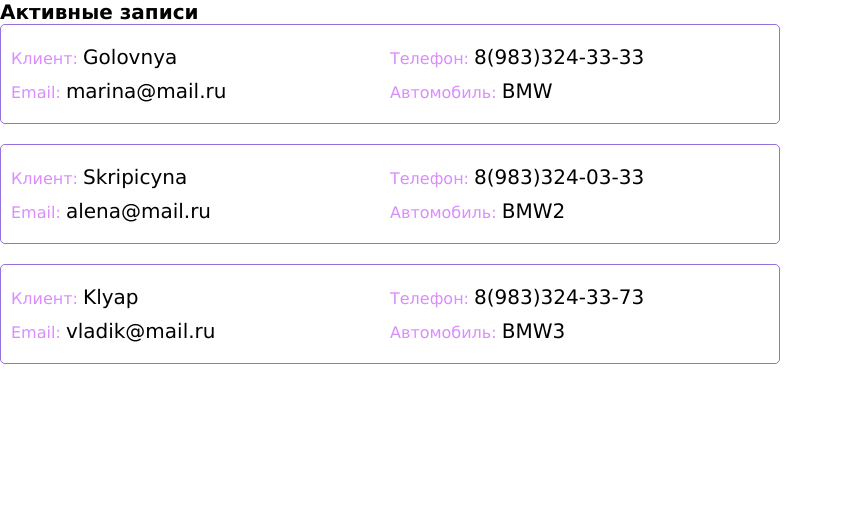
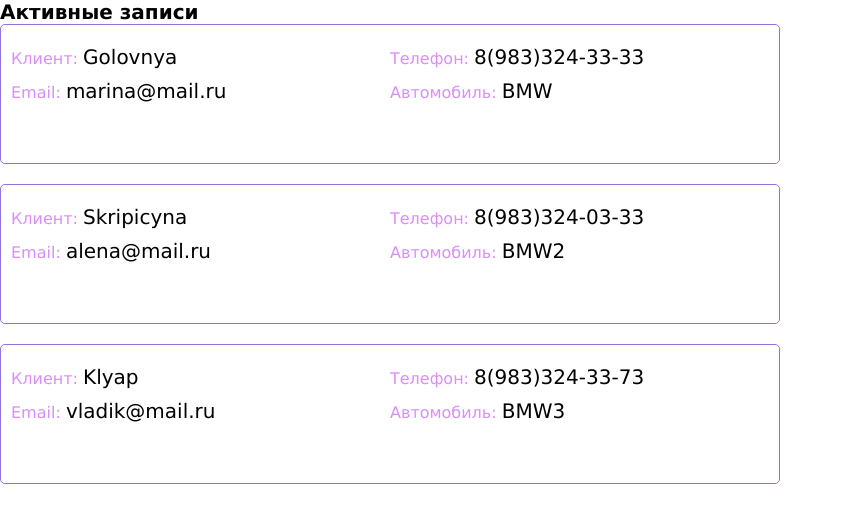
Before and after one commit to golovnyamarina/testdrive, a Django app: page / in a window 1280 px wide; the page is wider, and only the part inside the window is pictured. Shown: the part 78-601 px from the top of that part, without its empty margins (0-843 px from the left). Run offline with Django 5.2, Linux system fonts and the light colour scheme.

Commit message:
Изменение главной

```diff
--- a/testdrive/myapp/static/CSS/style.css
+++ b/testdrive/myapp/static/CSS/style.css
@@ -52,7 +52,7 @@ header{
 .card {
     border: 1px solid mediumpurple;
     border-radius:  5px;
-    height: 100px;
+    height: 140px;
     width: 780px;
     display: flex;
     padding: 10px;
```
